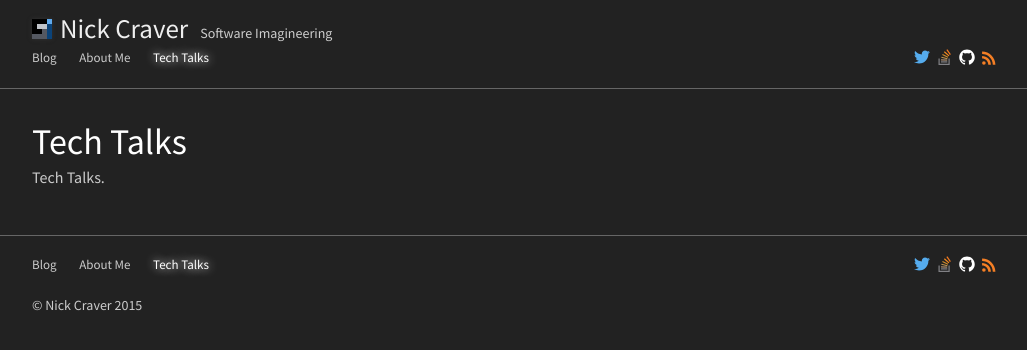
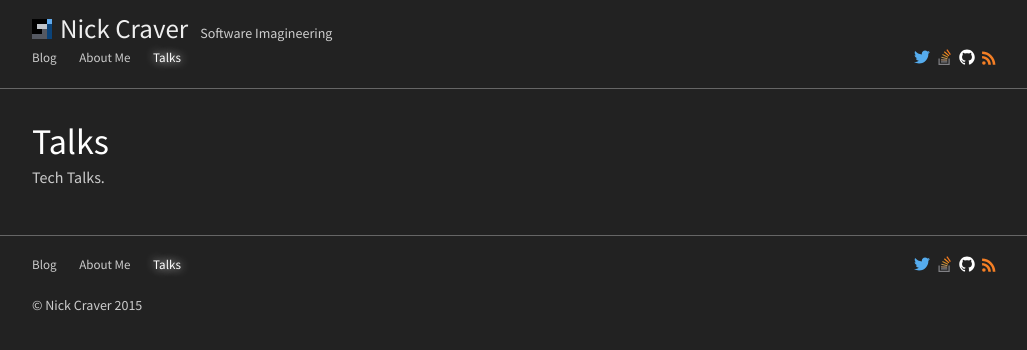
Before and after one commit to NickCraver/nickcraver.github.com, a Jekyll site: the page built from talks.md, in a window 1280 px wide. Shown: the top 350 px of the page, without its empty margins (123-1150 px from the left). Built offline with Jekyll 4.4.1, drawn with Linux system fonts in a browser that asks for light colours; comment, search, counter and statistics services are not loaded.

Commit message:
More design tweaks

```diff
--- a/_sass/_base.scss
+++ b/_sass/_base.scss
@@ -71,9 +71,10 @@
 
 
 blockquote {
-    color: $grey-color;
-    border-left: 4px solid $grey-color-light;
-    padding-left: 35px;
+    color: $grey-color-light;
+    background-color: $blockquote-bg-color;
+    border-left: 4px solid $blockquote-left-color;
+    padding-left: 10px;
     font-size: 18px;
     letter-spacing: -1px;
     font-style: italic;
@@ -86,9 +87,9 @@
 pre,
 code {
     font-size: 15px;
-    border: 1px solid $grey-color-light;
+    border: 1px solid $grey-color;
     border-radius: 3px;
-    background-color: #eef;
+    background-color: #000;
 }
 code {
     padding: 1px 5px;
@@ -102,6 +103,9 @@
         padding-right: 0;
         padding-left: 0;
     }
+}
+strong {
+    color: #ddd;
 }
 
 .wrapper {
--- a/_sass/_layout.scss
+++ b/_sass/_layout.scss
@@ -11,7 +11,6 @@
         height: 20px;
         width: 20px;
         margin: 4px 8px 4px 0;
-        box-shadow: 0px 0px 4px #333;
     }
     .wrapper {
         max-width: $content-width;
@@ -22,6 +21,21 @@
     @include media-query($on-small) {
         padding-bottom: 0;
         margin-bottom: 0;
+
+        .logo {
+            height: 24px;
+            width: 24px;
+        }
+        .site-title {
+            font-size: 33px;
+            display: block;
+        }
+        .site-subtitle {
+            display: none;
+        }
+        .site-nav {
+            font-size: 14px;
+        }
     }
 }
 
@@ -29,21 +43,10 @@
     text-decoration: none;
     font-weight: normal;
     line-height: 1;
-
-    @include media-query($on-small) {
-        display: block;
-        float: left;
-        clear: left;
-
-        .site-subtitle {
-            padding: 5px 0 0 30px;
-        }
-    }
 }
 
 .site-title {
     font-size: 27px;
-    margin-bottom: 8px;
 
     &, &:visited {
         color: #eeeeee;
@@ -53,7 +56,6 @@
     font-size: 14px;
     color: #cecece;
     padding-left: 12px;
-    margin: 0;
 }
 
 .site-nav {
@@ -70,9 +72,9 @@
         a {
             margin-left: 4px;
             &:hover {
-                svg path {
-                    -webkit-filter: drop-shadow( -5px -5px 5px #000 );
-                    filter: drop-shadow( -5px -5px 5px #000 );
+                svg {
+                    -webkit-filter: drop-shadow( 0px 0px 3px #fff);
+                    filter: drop-shadow( 0px 0px 3px #fff);
                 }
             }
         }
@@ -97,18 +99,9 @@
     }
 
     @include media-query($on-small) {
-        float: right;
-        right: 0;
-        text-align: right;
-
-        .page-link {
-            display: block;
-            padding: 5px 10px;
-        }
-        .social-list {
-            position: static;
-            padding: 5px 10px 0 5px;
-        }
+        //float: right;
+        //right: 0;
+        //text-align: right;
     }
 }
 
@@ -176,6 +169,9 @@
         font-size: 26px;
     }
 }
+a:hover {
+    color: $brand-color;
+}
 
 .post-meta {
     font-size: $small-font-size;
@@ -229,7 +225,6 @@
         margin: 0 auto;
         box-sizing: border-box;
     }
-}
 
     .copyright {
         font-size: 14px;
@@ -237,9 +232,11 @@
     }
 
     @include media-query($on-small) {
-    .footer-col {
-        float: none;
-        width: -webkit-calc(100% - (#{$spacing-unit} / 2));
-        width:         calc(100% - (#{$spacing-unit} / 2));
+        .site-nav {
+            display: none;
+        }
+        .copyright {
+            margin-top: 0;
         }
     }
+}
--- a/css/main.scss
+++ b/css/main.scss
@@ -4,50 +4,44 @@
 ---
 @charset "utf-8";
 
-$base-font-family: 'Source Sans Pro', Helvetica, Arial, sans-serif;
-$base-font-size:   16px;
-$small-font-size:  13px;
-$base-line-height: 1.5;
+$base-font-family:      'Source Sans Pro', Helvetica, Arial, sans-serif;
+$base-font-size:        16px;
+$small-font-size:       13px;
+$base-line-height:      1.5;
 
 $default-border-radius: 4px;
-$spacing-unit:     15px;
-$post-spacing-unit: 30px;
+$spacing-unit:          15px;
+$post-spacing-unit:     30px;
 
-$post-font-size: 16px;
+$post-font-size:        16px;
 
-$post-title-color:  #fff;
-$post-header-color: #fff;
-$text-color:       #CCCCCC;
-$background-color: #000;
+$post-title-color:      #fff;
+$post-header-color:     #fff;
+$text-color:            #CCCCCC;
+$background-color:      #000;
 $column-background-color: rgba(34, 35, 38, 0.8);
-$brand-color:      #49afef;
+$brand-color:           #49afef;
 
-$svg-icon-color:   #ffffff;
-$border-color:     #666;
-$grey-color:       #828282;
-$grey-color-light: lighten($grey-color, 40%);
-$grey-color-dark:  darken($grey-color, 25%);
-$trans-block-color: rgba(0, 0, 0, 0.3);
+$grey-color:            #828282;
+$grey-color-light:      lighten($grey-color, 40%);
+$grey-color-dark:       darken($grey-color, 25%);
+
+$svg-icon-color:        #ffffff;
+$border-color:          #666;
+$blockquote-left-color: #F47920;
+$blockquote-bg-color:   #000;
+
 
 // Width of the content area
-$content-width:    1000px;
+$content-width:         1000px;
 
-$on-small:          600px;
-$on-laptop:        800px;
+$on-small:              600px;
 
-// Using media queries with like this:
-// @include media-query($on-palm) {
-//     .wrapper {
-//         padding-right: $spacing-unit / 2;
-//         padding-left: $spacing-unit / 2;
-//     }
-// }
 @mixin media-query($device) {
     @media screen and (max-width: $device) {
         @content;
     }
 }
-
 @import
         "base",
         "layout",
--- a/talks.md
+++ b/talks.md
@@ -1,7 +1,7 @@
 ---
 layout: page
 order: 2
-title: Tech Talks
+title: Talks
 permalink: /talks/
 ---
 
```
Lines whose indentation alone changed are shown as unchanged.
